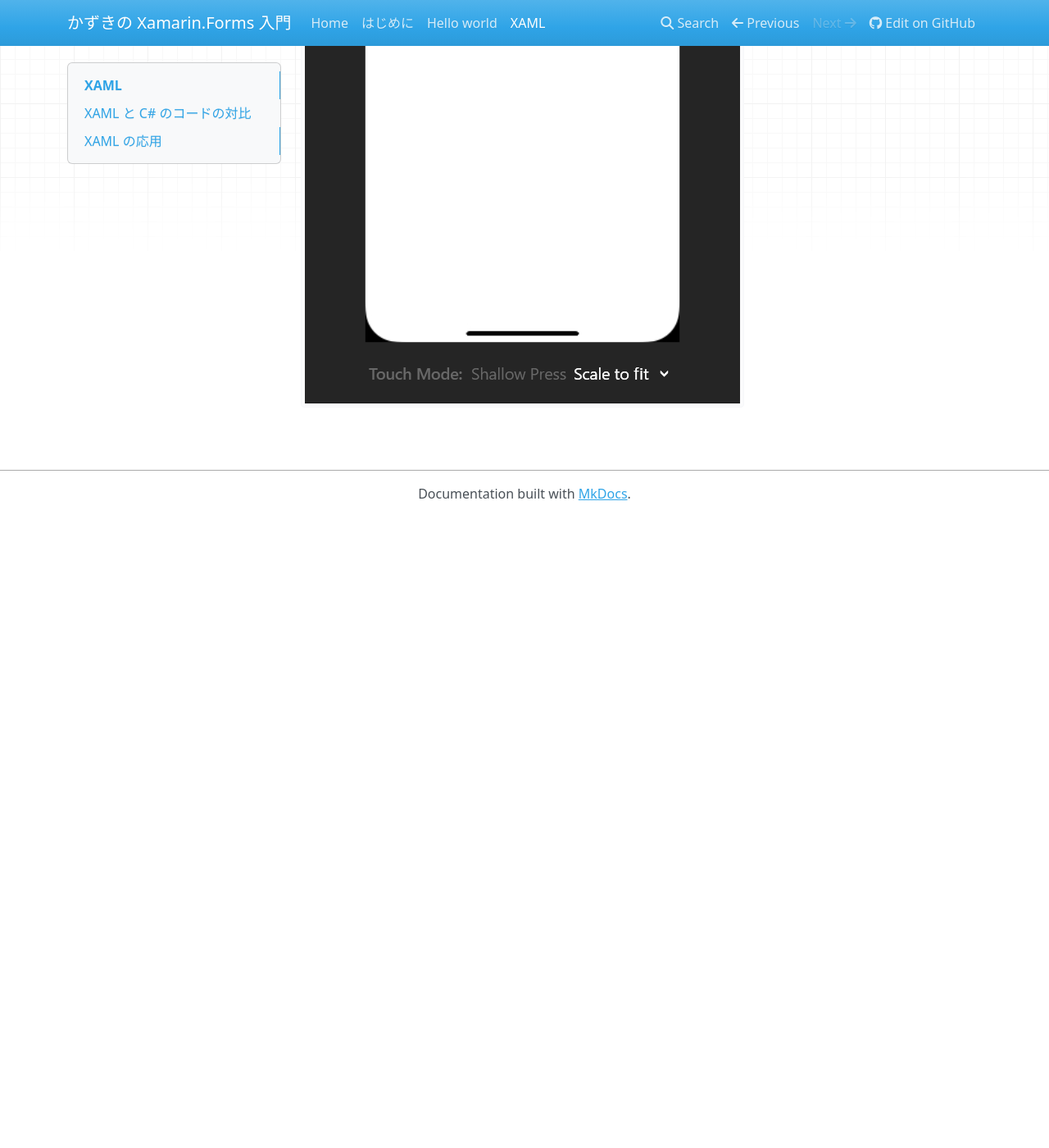
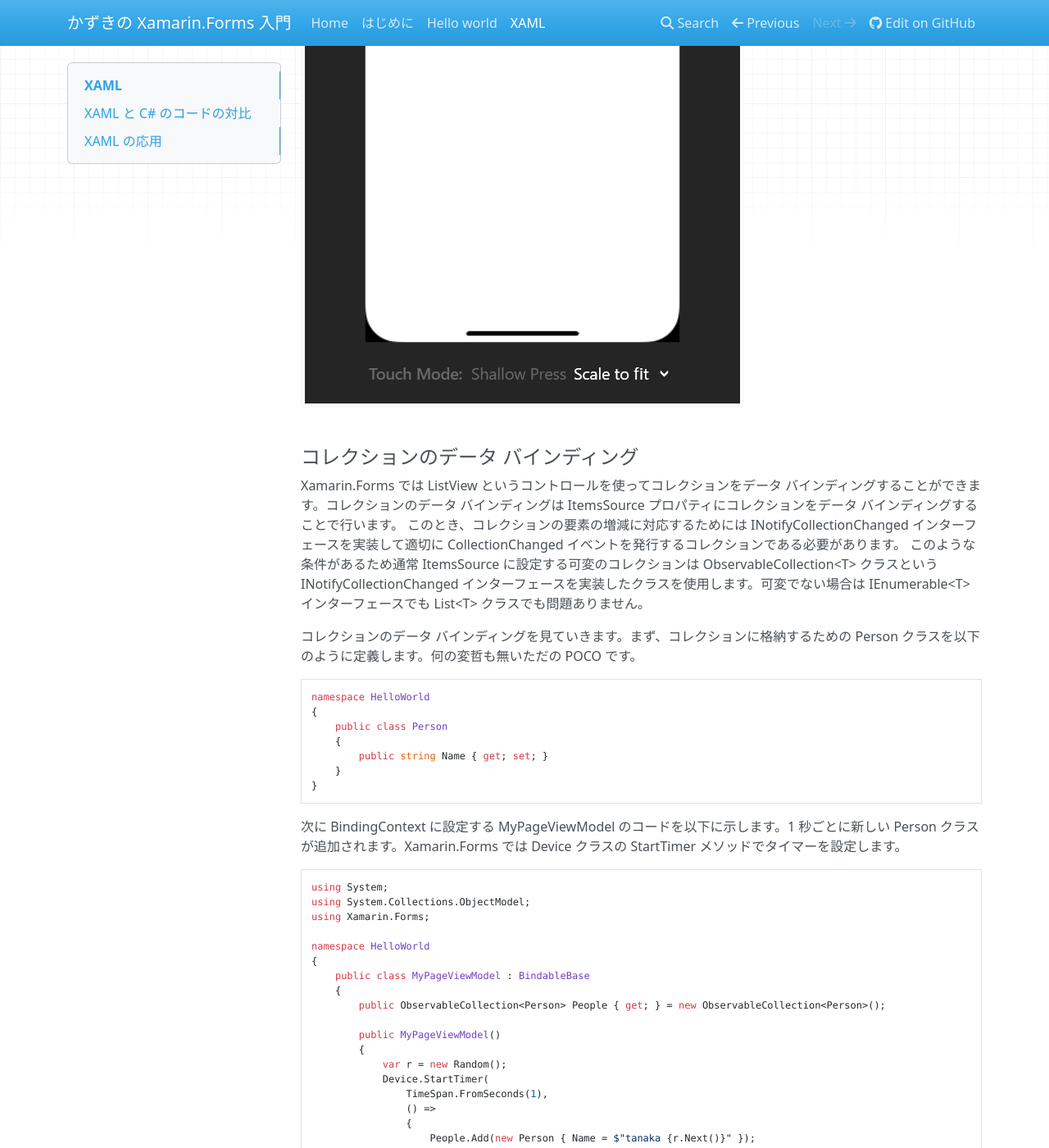
Before and after one commit to runceel/xfedu, an MkDocs documentation site: the page built from docs/03.xaml/index.md, in a window 1280 px wide and 1400 px high, scrolled down 38483 px. Shown: the whole window at 82% size. Built offline with MkDocs 1.6.1, drawn with Linux system fonts in a browser that asks for light colours; nearby versions of some CDN libraries; old or Windows-style settings are respelled for this version of MkDocs; before the commit the page ends 39113 px from its top, so only the background shows below that; some of the changed text lies outside the part shown.

Commit message:
collectionbinding

````diff
--- a/docs/03.xaml/index.md
+++ b/docs/03.xaml/index.md
@@ -616,3 +616,71 @@ Page の BindingContext への設定は以下のように行います。
 ![Android BindingContext](images/android-bindingcontext.gif)
 
 ![iOS BindingContext](images/ios-bindingcontext.gif)
+
+#### コレクションのデータ バインディング
+
+Xamarin.Forms では ListView というコントロールを使ってコレクションをデータ バインディングすることができます。コレクションのデータ バインディングは ItemsSource プロパティにコレクションをデータ バインディングすることで行います。
+このとき、コレクションの要素の増減に対応するためには INotifyCollectionChanged インターフェースを実装して適切に CollectionChanged イベントを発行するコレクションである必要があります。
+このような条件があるため通常 ItemsSource に設定する可変のコレクションは ObservableCollection&lt;T&gt; クラスという INotifyCollectionChanged インターフェースを実装したクラスを使用します。可変でない場合は IEnumerable&lt;T&gt; インターフェースでも List&lt;T&gt; クラスでも問題ありません。
+
+コレクションのデータ バインディングを見ていきます。まず、コレクションに格納するための Person クラスを以下のように定義します。何の変哲も無いただの POCO です。
+
+```cs
+namespace HelloWorld
+{
+    public class Person
+    {
+        public string Name { get; set; }
+    }
+}
+```
+
+次に BindingContext に設定する MyPageViewModel のコードを以下に示します。1 秒ごとに新しい Person クラスが追加されます。Xamarin.Forms では Device クラスの StartTimer メソッドでタイマーを設定します。
+
+```cs
+using System;
+using System.Collections.ObjectModel;
+using Xamarin.Forms;
+
+namespace HelloWorld
+{
+    public class MyPageViewModel : BindableBase
+    {
+        public ObservableCollection<Person> People { get; } = new ObservableCollection<Person>();
+
+        public MyPageViewModel()
+        {
+            var r = new Random();
+            Device.StartTimer(
+                TimeSpan.FromSeconds(1),
+                () =>
+                {
+                    People.Add(new Person { Name = $"tanaka {r.Next()}" });
+                    return true;
+                });
+        }
+    }
+}
+```
+
+そして XAML で ListView の ItemsSource プロパティに People プロパティをデータバインディングします。XAML を以下に示します。
+
+```xml
+<?xml version="1.0" encoding="UTF-8"?>
+<ContentPage xmlns="http://xamarin.com/schemas/2014/forms"
+             xmlns:x="http://schemas.microsoft.com/winfx/2009/xaml"
+             xmlns:local="clr-namespace:HelloWorld"
+             x:Class="HelloWorld.MyPage">
+    <ContentPage.BindingContext>
+        <local:MyPageViewModel />
+    </ContentPage.BindingContext>
+    <ListView ItemsSource="{Binding People}">
+    </ListView>
+</ContentPage>
+```
+
+このプログラムを実行すると 1 秒ごとに ListView に要素が追加されていきます。実行結果を以下に示します。
+
+![Android CollectionBinding](images/android-collectionbinding.gif)
+
+![iOS CollectionBinding](images/ios-collectionbinding.gif)
````
Also changed, not shown: docs/03.xaml/images/android-collectionbinding.gif (added), docs/03.xaml/images/ios-collectionbinding.gif (added), 3 other files.
